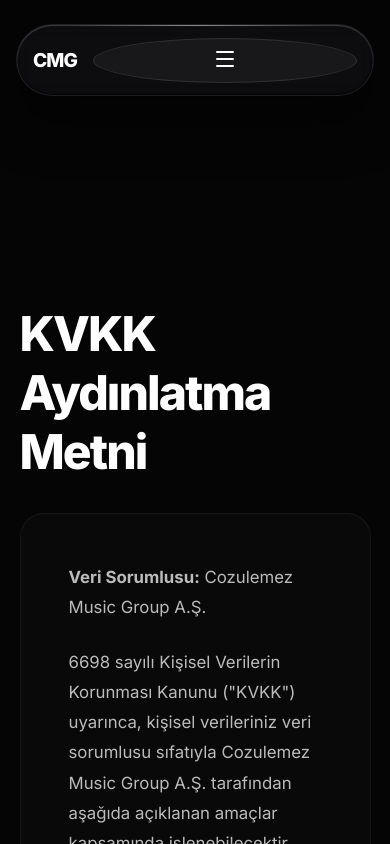
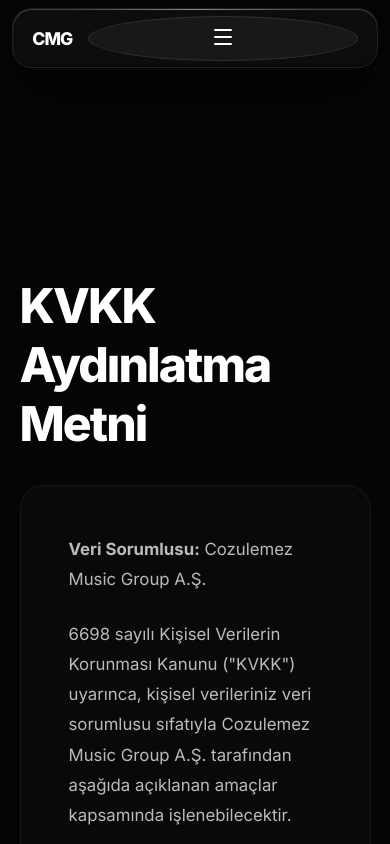
Before and after one commit to COZULEMEZ/cmg, a React (Vite) app: page /kvkk in a window 390 px wide. Shown: the top 844 px of the page. Built offline with nearby package versions, Linux system fonts and the light colour scheme; no server answers.

Commit message:
UI: Remove video from home page and improve mobile navbar aesthetics

```diff
--- a/src/layout/Navbar.css
+++ b/src/layout/Navbar.css
@@ -218,10 +218,20 @@
 }
 
 @media (max-width: 480px) {
+  .liquid-navbar-wrapper {
+    padding-top: 0.5rem;
+  }
+  .liquid-navbar-wrapper.scrolled {
+    padding-top: 0;
+  }
   .liquid-navbar {
-    width: 100%;
-    max-width: calc(100% - 2rem);
-    padding: 0 1rem;
+    width: calc(100% - 24px);
+    height: 60px;
+    padding: 0 1.2rem;
+    border-radius: 20px;
+  }
+  .navbar-logo {
+    font-size: 1.1rem;
   }
   .navbar-register {
     width: 100%;
--- a/src/pages/Home/index.jsx
+++ b/src/pages/Home/index.jsx
@@ -2,7 +2,6 @@
 import { useSettings } from '../../context/SettingsContext';
 import Hero from '../../sections/Hero';
 import Stats from '../../sections/Stats';
-import Video from '../../sections/Video';
 import Features from '../../sections/Features';
 import './index.css';
 
@@ -11,7 +10,6 @@
 
   return (
     <div className="page" style={{ width: '100%' }}>
-      <Video />
       <Hero settings={settings} />
       <Stats />
       <Features settings={settings} />
```
